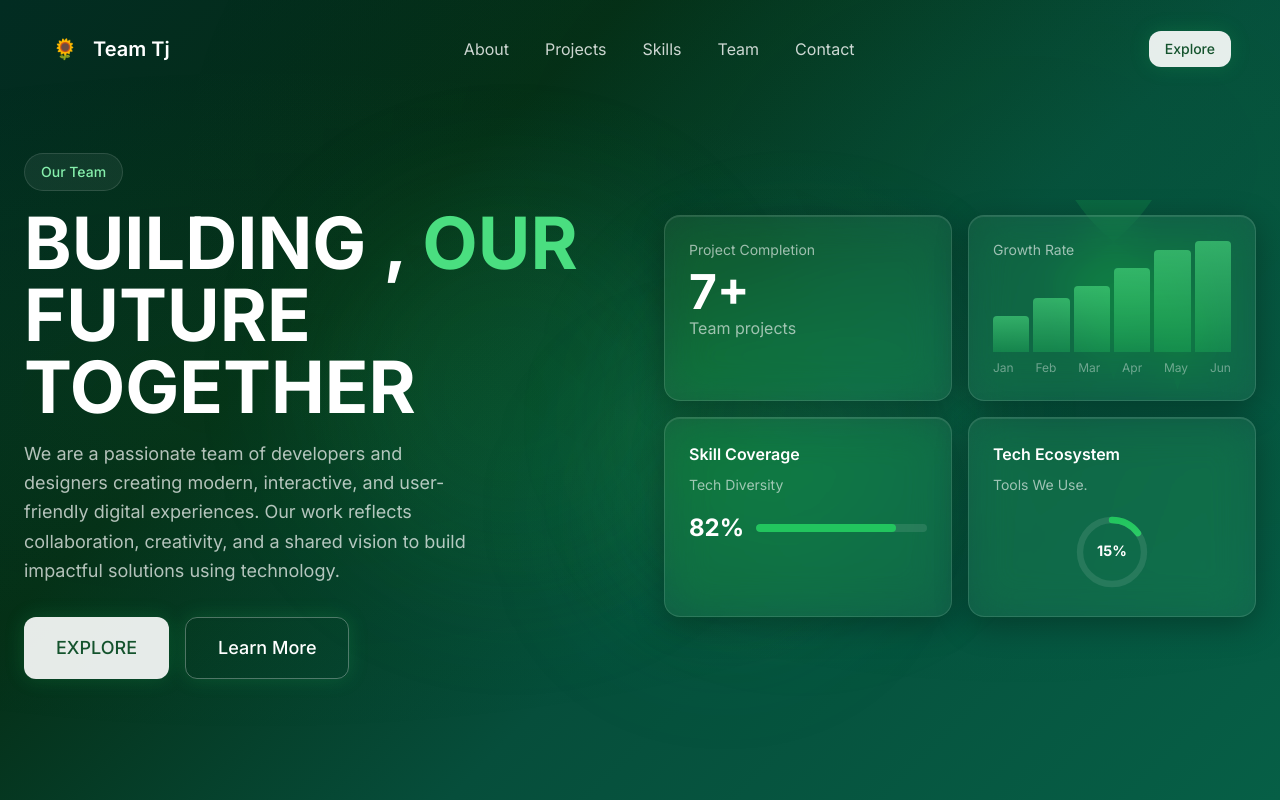
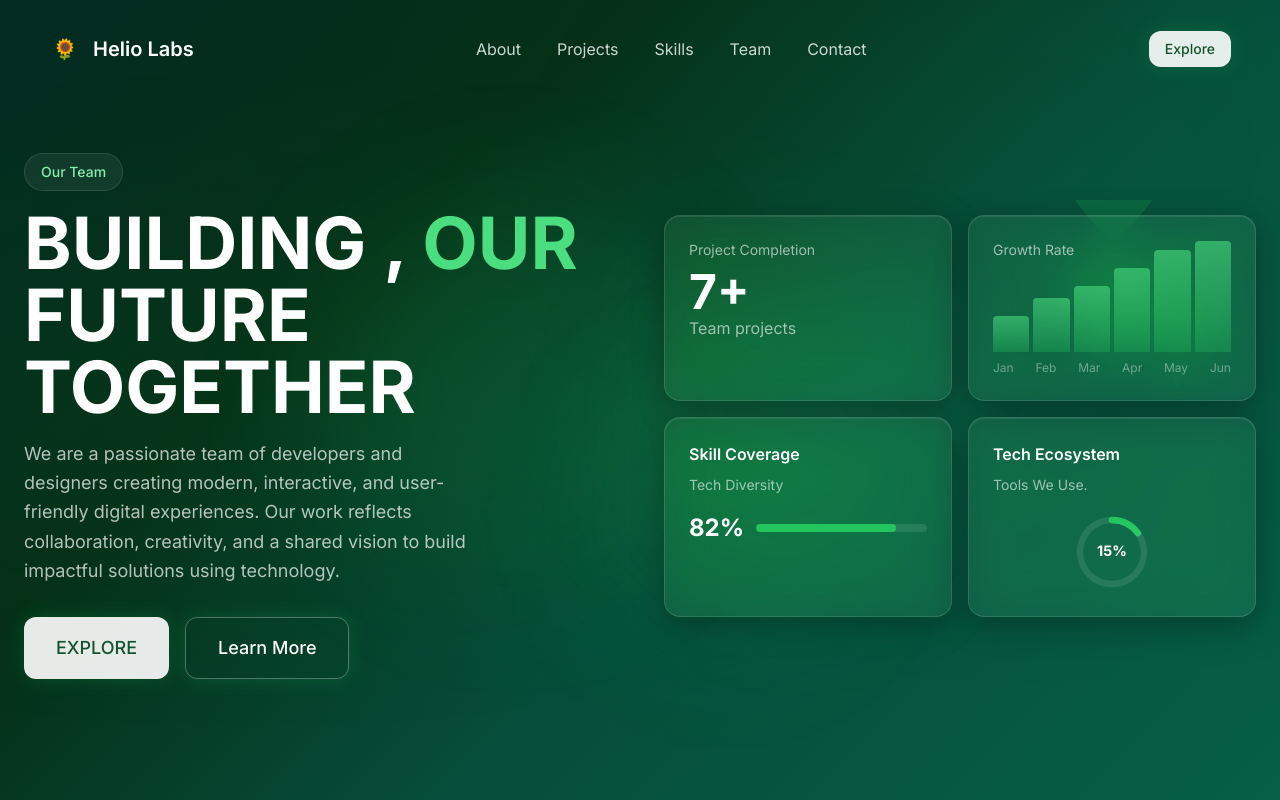
Before and after one commit to jayeshwagh2511/nature-team-showcase, a Next.js app: page / in a window 1280 px wide. Shown: the top 800 px of the page. Built offline with nearby package versions, Linux system fonts and the light colour scheme.

Commit message:
replace teamwith Helio Labs

```diff
--- a/components/Navbar.tsx
+++ b/components/Navbar.tsx
@@ -50,7 +50,7 @@ export default function Navbar() {
           <span className="w-8 h-8 rounded-lg bg-nature-100 flex items-center justify-center">
             🌻
           </span>
-          Team Tj
+          Helio Labs
         </motion.a>
 
         {/* Nav Items */}
```
